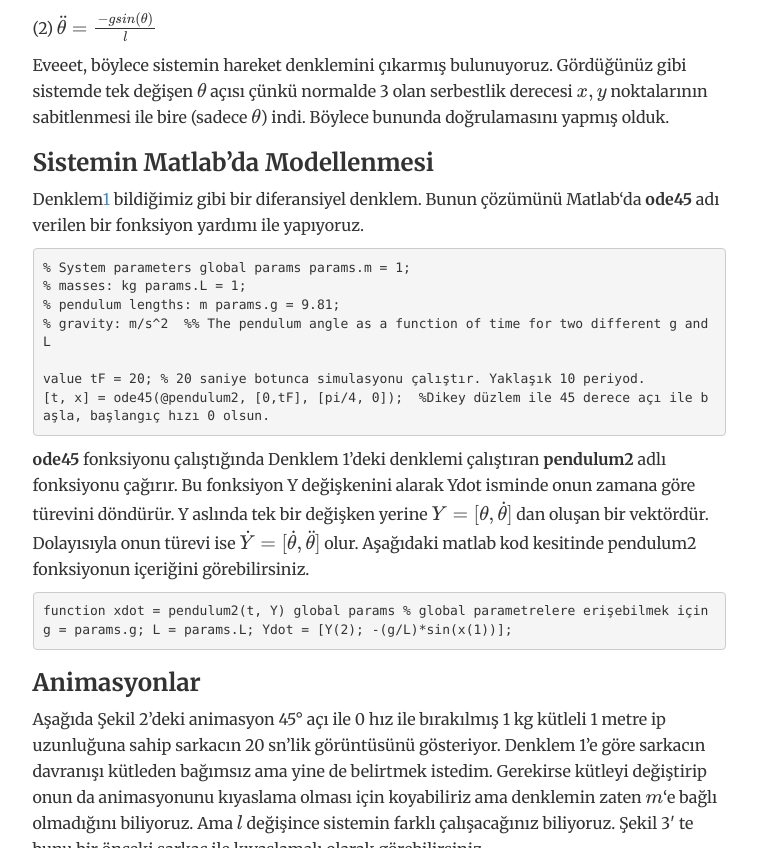
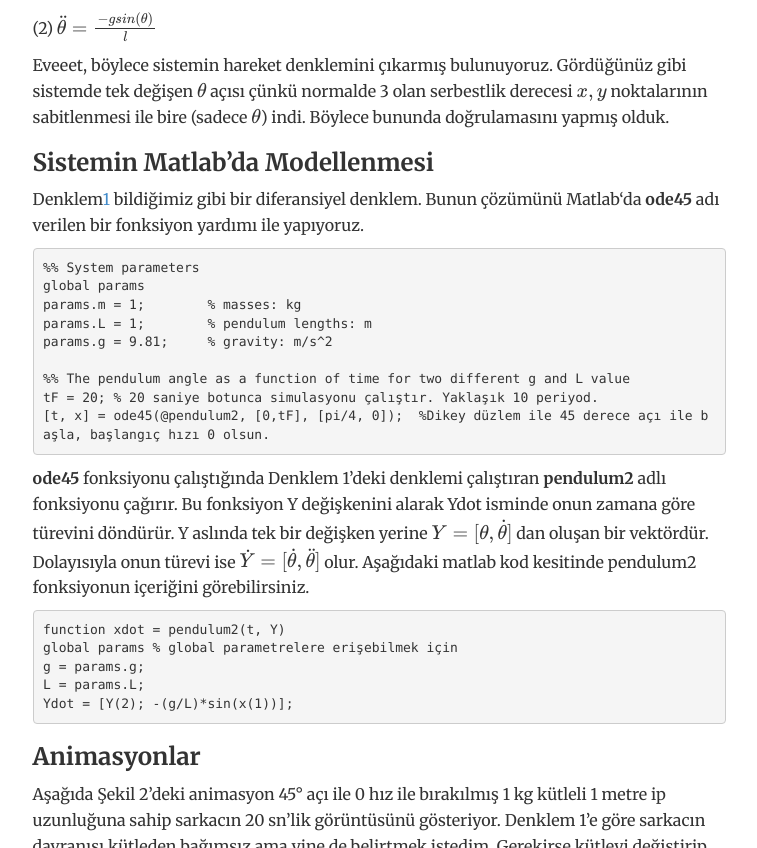
Before and after one commit to mehmetakifakkus/mehmetakifakkus.github.io, a Jekyll site: the page built from _posts/2015-02-11-basit-sarkac-modellemesi.md, in a window 1280 px wide and 900 px high, scrolled down 2470 px, cut to the strip 0-848 px from the top of the window. Shown: the whole strip, without its empty margins (261-1018 px from the left). Built offline with Jekyll 4.4.1, drawn with Linux system fonts in a browser that asks for light colours; formulas are drawn with MathJax 3.

Commit message:
İlk yükleme

````diff
--- a/_posts/2015-02-11-basit-sarkac-modellemesi.md
+++ b/_posts/2015-02-11-basit-sarkac-modellemesi.md
@@ -43,19 +43,25 @@ Eveeet, böylece sistemin hareket denklemini çıkarmış bulunuyoruz. Gördüğ
 Denklem[1](#id1982189542) bildiğimiz gibi bir diferansiyel denklem. Bunun çözümünü Matlab‘da **ode45** adı verilen bir fonksiyon yardımı ile yapıyoruz.
 
 ```matlab
-% System parameters global params params.m = 1;
-% masses: kg params.L = 1;
-% pendulum lengths: m params.g = 9.81;
-% gravity: m/s^2  %% The pendulum angle as a function of time for two different g and L
+%% System parameters
+global params
+params.m = 1;        % masses: kg
+params.L = 1;        % pendulum lengths: m
+params.g = 9.81;     % gravity: m/s^2
 
-value tF = 20; % 20 saniye botunca simulasyonu çalıştır. Yaklaşık 10 periyod.
+%% The pendulum angle as a function of time for two different g and L value
+tF = 20; % 20 saniye botunca simulasyonu çalıştır. Yaklaşık 10 periyod.
 [t, x] = ode45(@pendulum2, [0,tF], [pi/4, 0]);  %Dikey düzlem ile 45 derece açı ile başla, başlangıç hızı 0 olsun.
 ```
 
 **ode45** fonksiyonu çalıştığında Denklem 1’deki denklemi çalıştıran **pendulum2** adlı fonksiyonu çağırır. Bu fonksiyon Y değişkenini alarak Ydot isminde onun zamana göre türevini döndürür. Y aslında tek bir değişken yerine $$Y = [\theta, \dot{\theta}]$$ dan oluşan bir vektördür. Dolayısıyla onun türevi ise $$\dot{Y} = [\dot{\theta}, \ddot{\theta}]$$ olur.  Aşağıdaki matlab kod kesitinde pendulum2 fonksiyonun içeriğini görebilirsiniz.
 
 ```matlab
-function xdot = pendulum2(t, Y) global params % global parametrelere erişebilmek için g = params.g; L = params.L; Ydot = [Y(2); -(g/L)*sin(x(1))];
+function xdot = pendulum2(t, Y)
+global params % global parametrelere erişebilmek için
+g = params.g;
+L = params.L;
+Ydot = [Y(2); -(g/L)*sin(x(1))];
 ```
 
 
````
Also changed, not shown: _posts/2010-11-23-bir-goruntu-isleme-projesi-anjio-operasyonu-icin-damar-kalinligi-tespit.md (+1 -1 lines).
